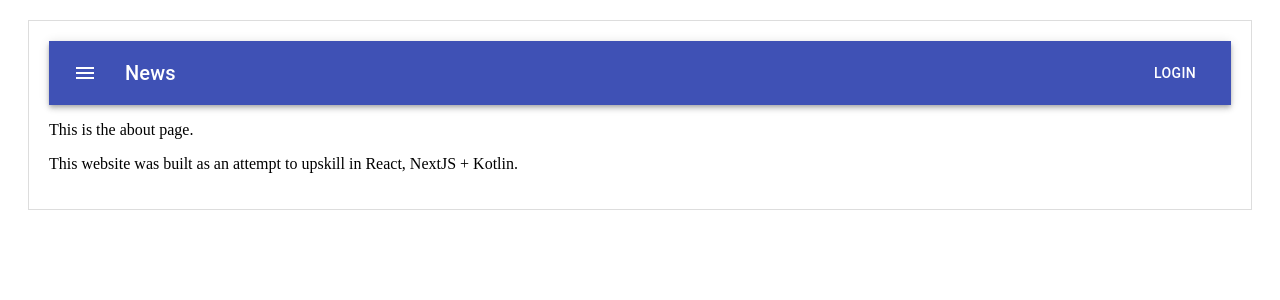
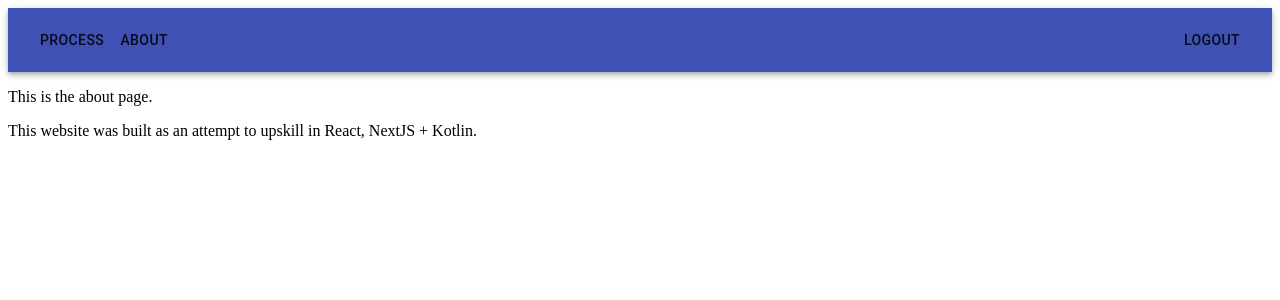
Before and after one commit to We-Solve-For-X/statement-processor-FE, a Next.js app: page /about in a window 1280 px wide. Shown: the top 300 px of the page. Built offline with nearby package versions, Linux system fonts and the light colour scheme.

Commit message:
page navigation working, process + about + login pages

```diff
--- a/components/MyLayout.js
+++ b/components/PageLayout.js
@@ -1,16 +1,16 @@
 import Header from './Header';
 
 const layoutStyle = {
-  margin: 20,
-  padding: 20,
-  border: '1px solid #DDD'
+  // margin: 20,
+  // padding: 20,
+  // border: '1px solid #DDD'
 };
 
-const Layout = props => (
+const PageLayout = props => (
   <div style={layoutStyle}>
     <Header />
     {props.children}
   </div>
 );
 
-export default Layout;
+export default PageLayout;
--- a/components/header.js
+++ b/components/header.js
@@ -4,36 +4,26 @@ import AppBar from '@material-ui/core/AppBar';
 import Toolbar from '@material-ui/core/Toolbar';
 import Typography from '@material-ui/core/Typography';
 import Button from '@material-ui/core/Button';
-import IconButton from '@material-ui/core/IconButton';
-import MenuIcon from '@material-ui/icons/Menu';
+import LinkMUI from '../components/myLibrary/LinkMUI'
 
-const useStyles = makeStyles(theme => ({
-  root: {
-    flexGrow: 1,
-  },
-  menuButton: {
-    marginRight: theme.spacing(2),
-  },
-  title: {
-    flexGrow: 1,
-  },
-}));
 
 export default function ButtonAppBar() {
-  const classes = useStyles();
 
   return (
-    <div className={classes.root}>
+    <div>
       <AppBar position="static">
-        <Toolbar>
-          <IconButton edge="start" className={classes.menuButton} color="inherit" aria-label="menu">
-            <MenuIcon />
-          </IconButton>
-          <Typography variant="h6" className={classes.title}>
-            News
-          </Typography>
-          <Button color="inherit">Login</Button>
+
+        <Toolbar style={{display: "flex", flexDirection: "row", justifyContent: "space-between"}}>
+         <div>
+          <LinkMUI title={"process"} href={'/process'}/>
+          <LinkMUI title={"about"} href={'/about'}/>
+         </div>
+
+         <div>
+          <LinkMUI title={"logout"} href={'/'}/>
+         </div>
         </Toolbar>
+
       </AppBar>
     </div>
   );
--- a/components/myLibrary/LinkMUI.js
+++ b/components/myLibrary/LinkMUI.js
@@ -10,8 +10,4 @@ const LinkMUI = ({href, title, as, style, variant, color}) => {
     )
 }
 
-const LinkMUI2 = () => {
-    return (<Button variant="contained">Default</Button>)
-}
-
 export default LinkMUI
--- a/pages/about.js
+++ b/pages/about.js
@@ -1,15 +1,15 @@
-import Layout from '../components/MyLayout';
+import PageLayout from '../components/PageLayout';
 import { useRouter } from 'next/router';
 
 export default function About() {
 
     const router = useRouter();
-    console.log('q', router)
+
 
     return (
-        <Layout>
+        <PageLayout>
             <p>This is the about page.</p>
             <p>This website was built as an attempt to upskill in React, NextJS + Kotlin.</p>
-        </Layout>
+        </PageLayout>
     );
   }
```
Also changed, not shown: components/myLibrary/TypographyLINK.js (added, +13 -0 lines), pages/login.js (+2 -39 lines), pages/process.js (+15 -0 lines), public/images/numbers-excel.jpeg (deleted).
